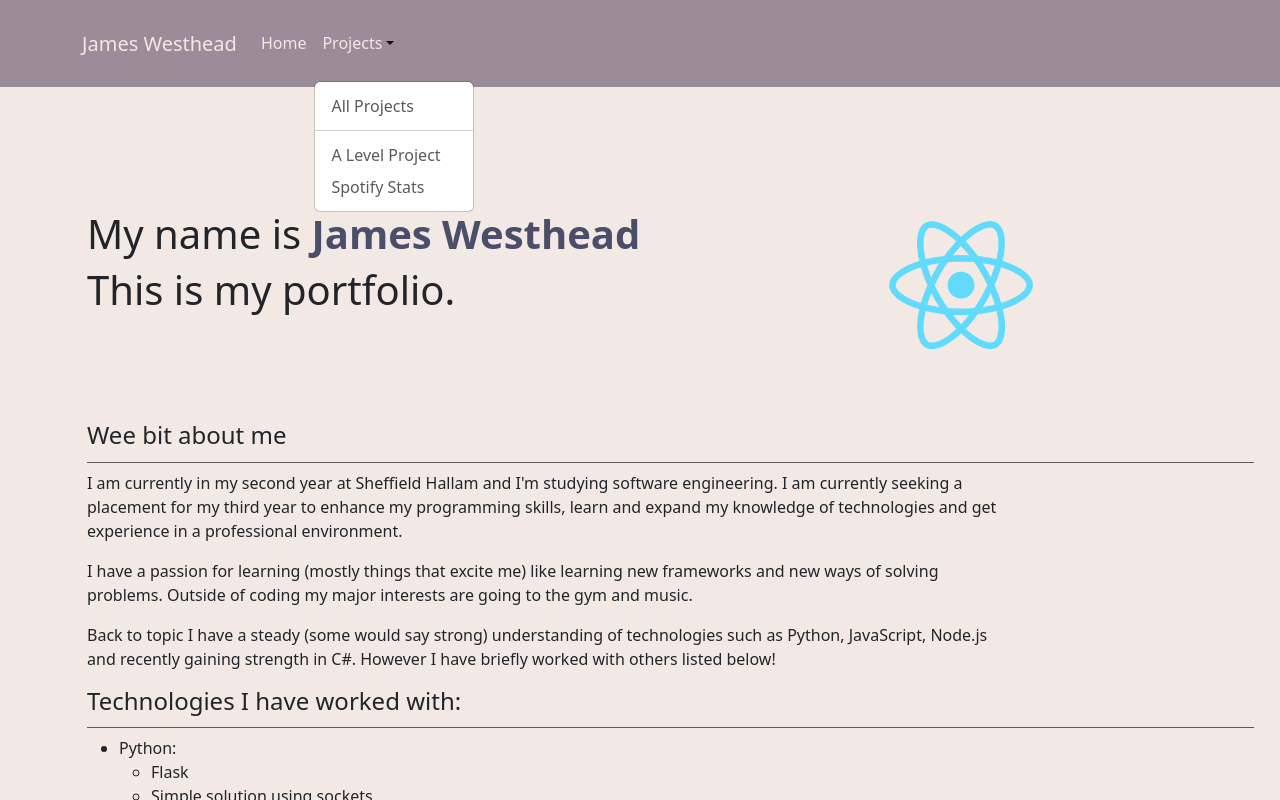
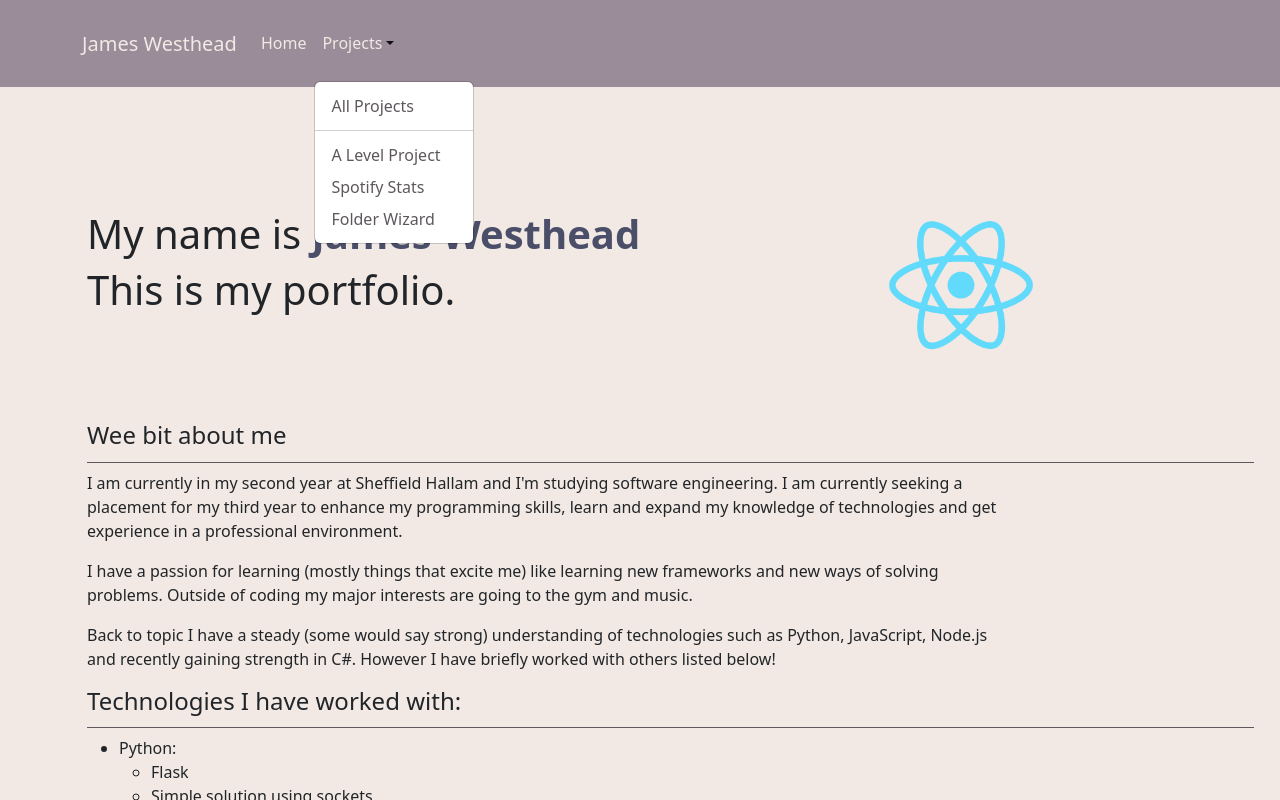
Before and after one commit to WestheadJ/PortfolioWebsite, a React (Create React App) app: page / in a window 1280 px wide. Both pictures are taken after a click on the button "Projects". Shown: the top 800 px of the page. Built offline with nearby package versions, Linux system fonts and the light colour scheme.

Commit message:
FEAT: Add navbar link for folder wizard

```diff
--- a/src/App.js
+++ b/src/App.js
@@ -30,6 +30,8 @@ function App() {
                   <NavDropdown.Divider />
                   <NavDropdown.Item><Link to='/projects/nea'>A Level Project</Link></NavDropdown.Item>
                   <NavDropdown.Item><Link to='/projects/spotifystats'>Spotify Stats</Link></NavDropdown.Item>
+                  <NavDropdown.Item><Link to='/projects/folderwizard'>Folder Wizard</Link></NavDropdown.Item>
+
                 </NavDropdown>
               </Nav>
             </Navbar.Collapse>
```
